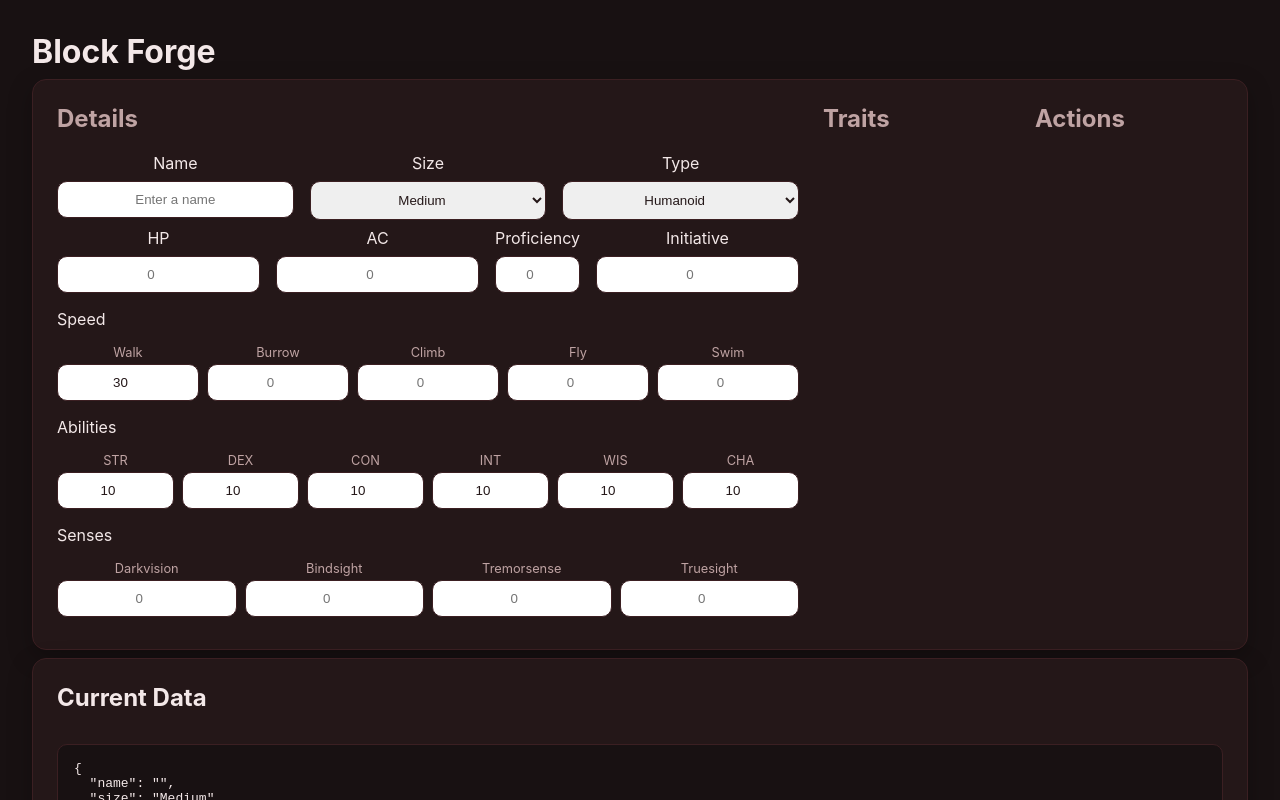
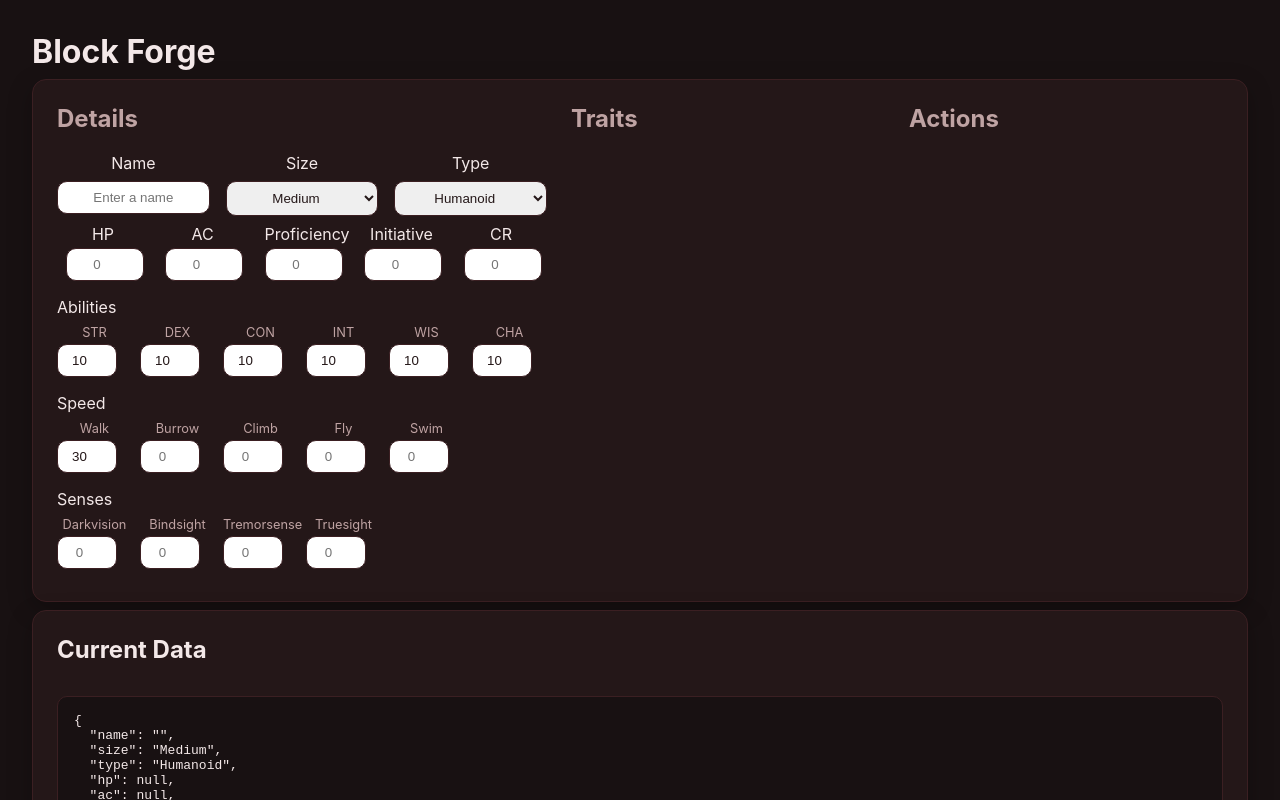
Before and after one commit to tangynacho/block-forge, a Vue app: page / in a window 1280 px wide. Shown: the top 800 px of the page. Built offline with nearby package versions, Linux system fonts and the light colour scheme.

Commit message:
added cr

```diff
--- a/src/App.vue
+++ b/src/App.vue
@@ -63,6 +63,7 @@ const block = reactive<BlockForm>({
   ac: null,
   bonus: null,
   initiative: null,
+  cr: null,
   speed: defaultSpeed,
   abilities: defaultAbilities,
   senses: defaultSenses,
@@ -100,24 +101,46 @@ const block = reactive<BlockForm>({
           </label>
         </div>
         <div class="form-grid">
-          <label class="field">
+          <label class="field numfield">
             <span>HP</span>
             <input v-model.number="block.hp" type="number" min="0" placeholder="0" />
           </label>
 
-          <label class="field">
+          <label class="field numfield">
             <span>AC</span>
             <input v-model.number="block.ac" type="number" min="0" placeholder="0" />
           </label>
 
-          <label class="field">
+          <label class="field numfield">
             <span>Proficiency</span>
             <input v-model.number="block.bonus" type="number" min="0" max="10" placeholder="0" />
           </label>
 
-          <label class="field">
+          <label class="field numfield">
             <span>Initiative</span>
-            <input v-model.number="block.initiative" type="number" placeholder="0" />
+            <input v-model.number="block.initiative" type="number" placeholder="0" prefix="+" />
+          </label>
+
+          <label class="field numfield">
+            <span>CR</span>
+            <input v-model.number="block.cr" type="number" placeholder="0" />
+          </label>
+        </div>
+
+        <p>Abilities</p>
+        <div class="sub-grid">
+          <label
+            v-for="key in abilityKeys"
+            :key="key"
+            class="sub-field"
+          >
+            <span>{{ abilityLabels[key] }}</span>
+            <input
+              v-model.number="block.abilities[key]"
+              type="number"
+              min="0"
+              placeholder="0"
+            />
           </label>
         </div>
 
@@ -131,23 +154,6 @@ const block = reactive<BlockForm>({
             <span>{{ speedLabels[key] }}</span>
             <input
               v-model.number="block.speed[key]"
-              type="number"
-              min="0"
-              placeholder="0"
-            />
-          </label>
-        </div>
-
-        <p>Abilities</p>
-        <div class="sub-grid">
-          <label
-            v-for="key in abilityKeys"
-            :key="key"
-            class="sub-field"
-          >
-            <span>{{ abilityLabels[key] }}</span>
-            <input
-              v-model.number="block.abilities[key]"
               type="number"
               min="0"
               placeholder="0"
@@ -244,8 +250,9 @@ h2 {
 .form-grid {
   display: flex;
   gap: 16px;
-  flex-wrap: nowrap;
   margin-bottom: 8px;
+  justify-content: space-evenly;
+  width: 100%;
 }
 
 .field {
@@ -254,6 +261,19 @@ h2 {
   flex-direction: column;
   text-align: center;
   gap: 8px;
+  width: 65px;
+}
+
+.field.numfield {
+  flex: 0 0 auto;
+  width: 75px;
+  display: flex;
+  flex-direction: column;
+  gap: 4px;
+}
+
+.field.numfield input {
+  width: 60px;
 }
 
 .sub-grid {
@@ -261,10 +281,12 @@ h2 {
   width: 100%;
   gap: 8px;
   margin-bottom: 8px;
+  justify-content: left;
 }
 
 .sub-field {
-  flex: 1 1 0;
+  flex: 0 0 auto;
+  width: 75px;
   display: flex;
   flex-direction: column;
   gap: 4px;
@@ -274,6 +296,7 @@ h2 {
   width: 100%;
   box-sizing: border-box;
   text-align: center;
+  width: 60px;
 }
 
 .sub-field span {
@@ -287,9 +310,9 @@ select {
   color: var(--panel);
   border: 1px solid var(--border);
   border-radius: 10px;
-  padding: 10px 12px;
   outline: none;
   text-align: center;
+  padding: 8px 8px;
 }
 
 input:focus,
@@ -306,4 +329,8 @@ pre {
   border-radius: 10px;
   padding: 16px;
 }
+
+p {
+  margin-bottom: 8px;
+}
 </style>
--- a/src/types/block.ts
+++ b/src/types/block.ts
@@ -36,6 +36,7 @@ export type BlockForm = {
     ac: number | null
     bonus: number | null
     initiative: number | null
+    cr: number | null
     speed: Speed
     abilities: Abilities
     senses: Senses
```
